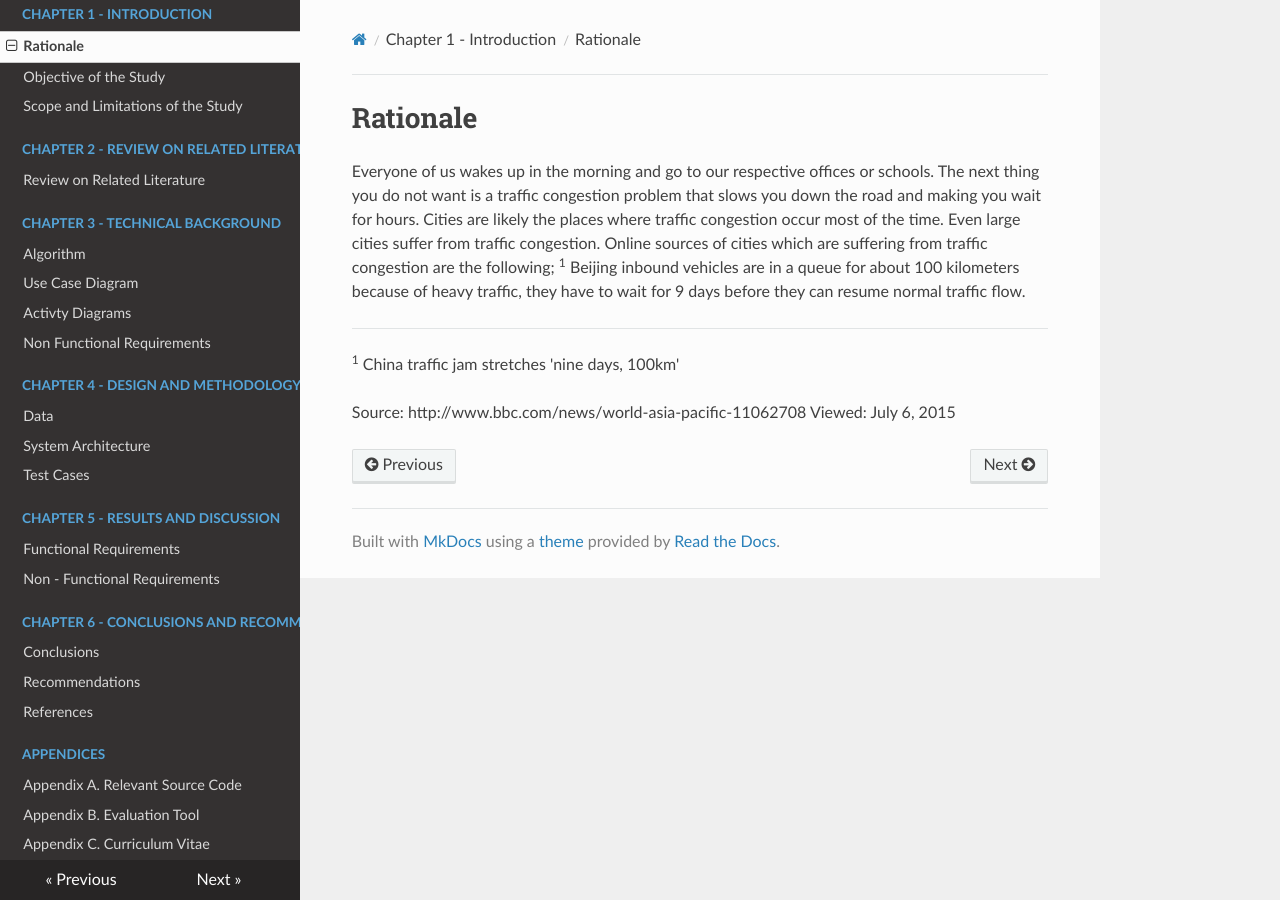
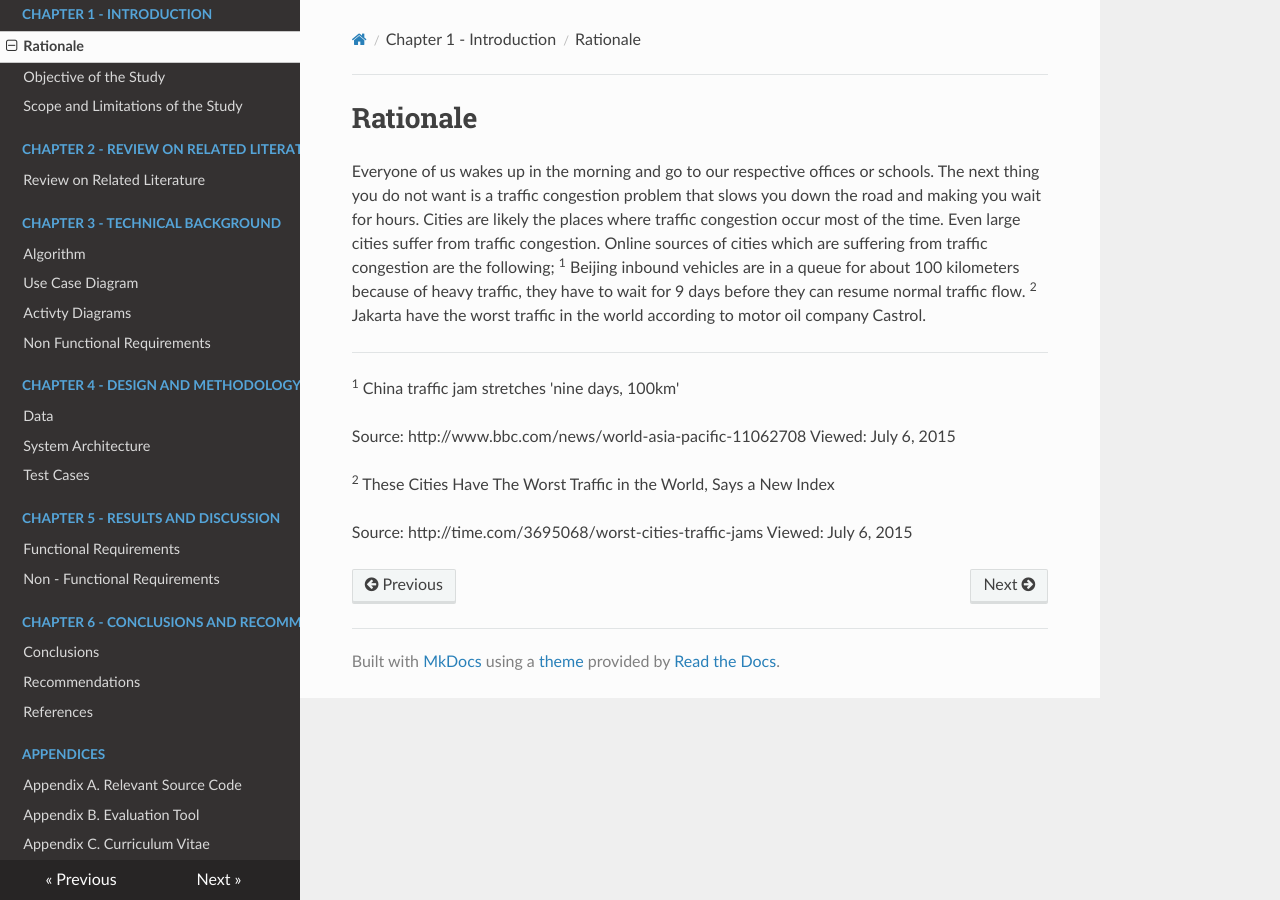
Before and after one commit to mikhailejohnapale/argomada-fuzz-track-doc, an MkDocs documentation site: the page built from docs/chapter1/rationale.md, in a window 1280 px wide. Built offline with MkDocs 1.6.1, drawn with Linux system fonts in a browser that asks for light colours; nearby versions of some CDN libraries; old or Windows-style settings are respelled for this version of MkDocs.

Commit message:
jakarta second mention in cited traffic

```diff
--- a/docs/chapter1/rationale.md
+++ b/docs/chapter1/rationale.md
@@ -7,8 +7,13 @@ congestion occur most of the time. Even large cities suffer from traffic congest
 Online sources of cities which are suffering from traffic congestion are the following;
 <sup>1</sup> Beijing inbound vehicles are in a queue for about 100 kilometers because
 of heavy traffic, they have to wait for 9 days before they can resume normal traffic flow.
-
+<sup>2</sup> Jakarta have the worst traffic in the world according to motor oil company
+Castrol.
 ---
 <sup>1</sup> China traffic jam stretches 'nine days, 100km'
 
 Source: http://www.bbc.com/news/world-asia-pacific-11062708 Viewed: July 6, 2015
+
+<sup>2</sup> These Cities Have The Worst Traffic in the World, Says a New Index
+
+Source: http://time.com/3695068/worst-cities-traffic-jams Viewed: July 6, 2015
```
